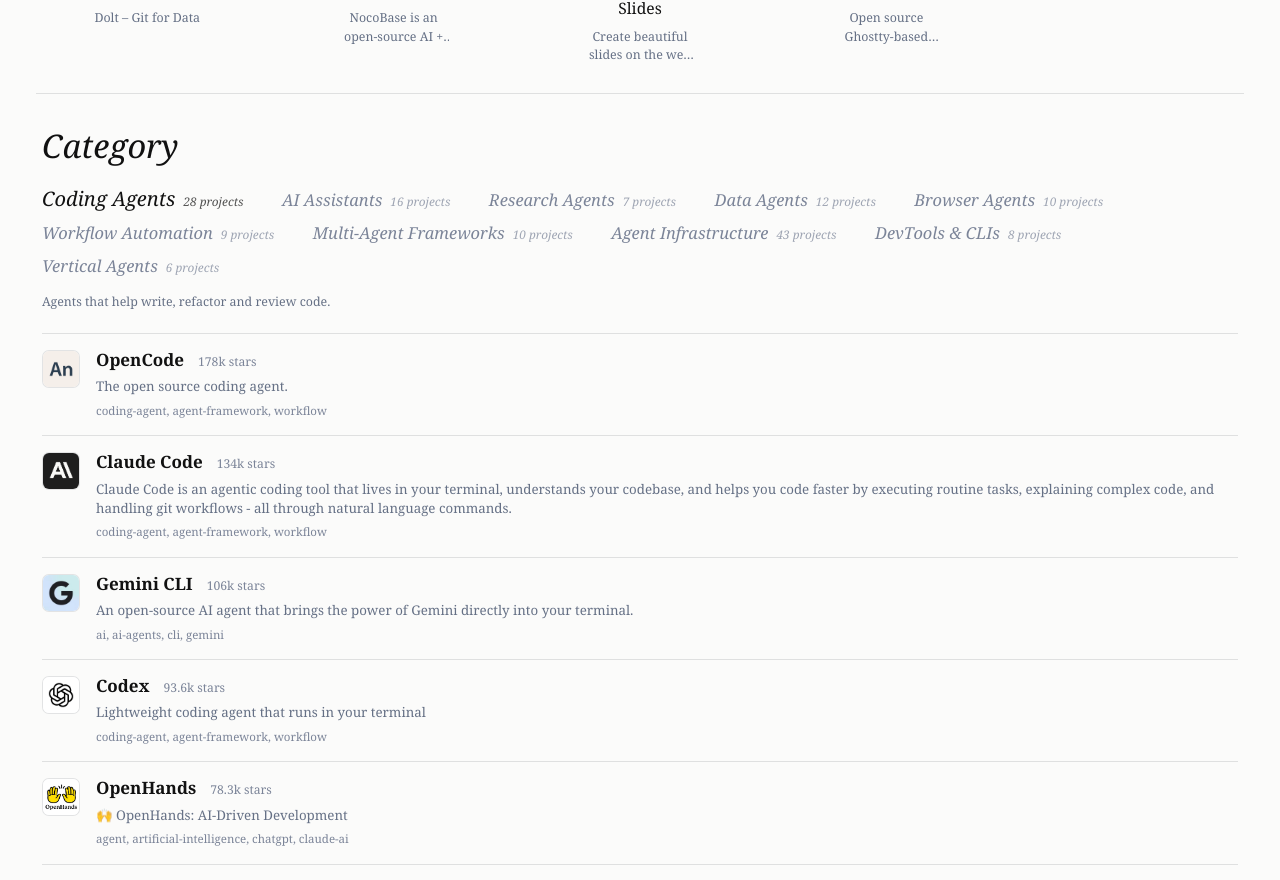
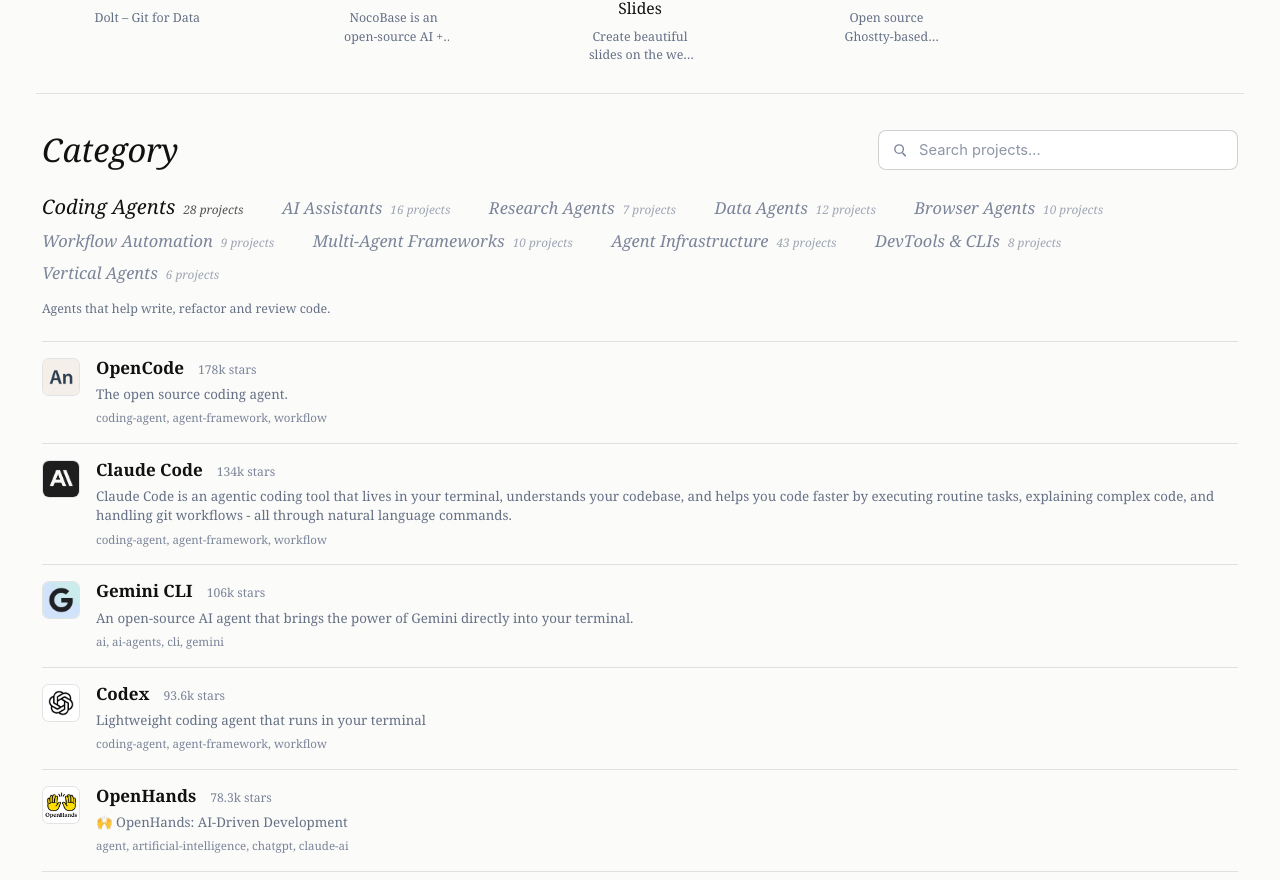
Before and after one commit to Dmaner/awesome-agent-projects, a React (Vite) app: page / in a window 1280 px wide. Shown: the part 1910-2790 px from the top of the page. Built offline with nearby package versions, Linux system fonts and the light colour scheme.

Commit message:
Add category search

```diff
--- a/src/App.tsx
+++ b/src/App.tsx
@@ -1,4 +1,4 @@
-import { useEffect, useMemo, useState } from "react";
+import { useEffect, useMemo, useState, type ReactNode } from "react";
 import directoryMarkdown from "../content/awesome-agent-projects.md?raw";
 import { parseDirectoryMarkdown } from "./data/markdown";
 import type { AgentCategory, AgentProject, CategoryProject } from "./data/types";
@@ -96,9 +96,15 @@
 
 function CategoryDirectory({ categories }: { categories: AgentCategory[] }) {
   const [activeCategoryName, setActiveCategoryName] = useState(() => categories.find((category) => category.name === DEFAULT_CATEGORY)?.name ?? categories[0]?.name ?? "");
+  const [searchQuery, setSearchQuery] = useState("");
   const activeCategory = useMemo(
     () => categories.find((category) => category.name === activeCategoryName) ?? categories[0],
     [activeCategoryName, categories],
+  );
+  const searchTerms = useMemo(() => getSearchTerms(searchQuery), [searchQuery]);
+  const filteredProjects = useMemo(
+    () => activeCategory?.projects.filter((project) => projectMatchesSearch(project, searchTerms)) ?? [],
+    [activeCategory, searchTerms],
   );
 
   if (!activeCategory) {
@@ -107,10 +113,25 @@
 
   return (
     <section className="project-section category-section" aria-labelledby="category-heading">
-      <div className="section-heading-row">
+      <div className="section-heading-row category-heading-row">
         <h2 id="category-heading" className="section-heading">
           Category
         </h2>
+        <label className="category-search" aria-label="Search category projects">
+          <SearchIcon />
+          <input
+            className="category-search__input"
+            type="search"
+            value={searchQuery}
+            placeholder="Search projects..."
+            onChange={(event) => setSearchQuery(event.target.value)}
+          />
+          {searchQuery ? (
+            <button className="category-search__clear" type="button" aria-label="Clear search" onClick={() => setSearchQuery("")}>
+              <ClearIcon />
+            </button>
+          ) : null}
+        </label>
       </div>
 
       <div className="category-tabs" role="tablist" aria-label="Project categories">
@@ -137,18 +158,32 @@
         role="tabpanel"
         aria-labelledby={`${slugify(activeCategory.name)}-tab`}
       >
-        <p className="category-panel__description">{activeCategory.description}</p>
-        <ul className="category-projects" aria-label={`${activeCategory.name} projects`}>
-          {activeCategory.projects.map((project) => (
-            <CategoryProjectRow key={`${activeCategory.name}-${project.repo}`} project={project} />
-          ))}
-        </ul>
+        <div className="category-panel__summary">
+          <p className="category-panel__description">{activeCategory.description}</p>
+          {searchTerms.length > 0 ? (
+            <span className="category-panel__result-count">
+              {filteredProjects.length} of {activeCategory.projects.length}
+            </span>
+          ) : null}
+        </div>
+        {filteredProjects.length > 0 ? (
+          <ul className="category-projects" aria-label={`${activeCategory.name} projects`}>
+            {filteredProjects.map((project) => (
+              <CategoryProjectRow key={`${activeCategory.name}-${project.repo}`} project={project} searchTerms={searchTerms} />
+            ))}
+          </ul>
+        ) : (
+          <p className="category-projects__empty">No matching projects</p>
+        )}
       </div>
     </section>
   );
 }
 
-function CategoryProjectRow({ project }: { project: CategoryProject }) {
+function CategoryProjectRow({ project, searchTerms }: { project: CategoryProject; searchTerms: string[] }) {
+  const tagsText = project.tags.length > 0 ? project.tags.join(", ") : project.repo;
+  const showRepoMatch = searchTerms.length > 0 && matchesSearchTerms(project.repo, searchTerms) && !matchesSearchTerms(`${project.name} ${project.about} ${tagsText}`, searchTerms);
+
   return (
     <li className="category-project">
       <a className="category-project__icon-link" href={project.url} target="_blank" rel="noreferrer" aria-label={`Open ${project.name} on GitHub`}>
@@ -157,13 +192,14 @@
       <div className="category-project__body">
         <div className="category-project__topline">
           <a className="category-project__name" href={project.url} target="_blank" rel="noreferrer">
-            {project.name}
+            {highlightText(project.name, searchTerms)}
           </a>
           <span className="category-project__stars">{formatStars(project.stars)} stars</span>
         </div>
-        <p className="category-project__about">{project.about}</p>
+        <p className="category-project__about">{highlightText(project.about, searchTerms)}</p>
         <span className="category-project__tags">
-          {project.tags.length > 0 ? project.tags.join(", ") : project.repo}
+          {highlightText(tagsText, searchTerms)}
+          {showRepoMatch ? <span className="category-project__repo-match">repo: {highlightText(project.repo, searchTerms)}</span> : null}
         </span>
       </div>
     </li>
@@ -197,6 +233,28 @@
   );
 }
 
+function SearchIcon() {
+  return (
+    <svg viewBox="0 0 24 24" role="img" aria-hidden="true">
+      <path
+        d="M10.8 4.2a6.6 6.6 0 1 1 0 13.2 6.6 6.6 0 0 1 0-13.2Zm0 1.8a4.8 4.8 0 1 0 0 9.6 4.8 4.8 0 0 0 0-9.6Zm5.1 9.1 4 4a1 1 0 0 1-1.4 1.4l-4-4 1.4-1.4Z"
+        fill="currentColor"
+      />
+    </svg>
+  );
+}
+
+function ClearIcon() {
+  return (
+    <svg viewBox="0 0 24 24" role="img" aria-hidden="true">
+      <path
+        d="m12 10.6 4.3-4.3 1.4 1.4-4.3 4.3 4.3 4.3-1.4 1.4-4.3-4.3-4.3 4.3-1.4-1.4 4.3-4.3-4.3-4.3 1.4-1.4 4.3 4.3Z"
+        fill="currentColor"
+      />
+    </svg>
+  );
+}
+
 function slugify(value: string) {
   return value.toLowerCase().replace(/[^a-z0-9]+/g, "-").replace(/(^-|-$)/g, "");
 }
@@ -214,3 +272,70 @@
   }
   return String(stars);
 }
+
+function getSearchTerms(query: string) {
+  return query
+    .trim()
+    .toLowerCase()
+    .split(/\s+/)
+    .map((term) => term.trim())
+    .filter(Boolean);
+}
+
+function projectMatchesSearch(project: CategoryProject, searchTerms: string[]) {
+  if (searchTerms.length === 0) {
+    return true;
+  }
+
+  const tagsText = project.tags.join(" ");
+  return matchesSearchTerms(`${project.name} ${project.repo} ${project.about} ${tagsText}`, searchTerms)
+    || searchTerms.every((term) => [project.name, project.repo, tagsText].some((field) => fuzzyIncludes(field, term)));
+}
+
+function matchesSearchTerms(value: string, searchTerms: string[]) {
+  const normalizedValue = normalizeSearchValue(value);
+  return searchTerms.every((term) => normalizedValue.includes(term));
+}
+
+function fuzzyIncludes(value: string, term: string) {
+  if (term.length < 3) {
+    return false;
+  }
+
+  const normalizedValue = normalizeSearchValue(value);
+  let termIndex = 0;
+  for (const character of normalizedValue) {
+    if (character === term[termIndex]) {
+      termIndex += 1;
+      if (termIndex === term.length) {
+        return true;
+      }
+    }
+  }
+  return false;
+}
+
+function normalizeSearchValue(value: string) {
+  return value.toLowerCase();
+}
+
+function highlightText(text: string, searchTerms: string[]): ReactNode {
+  const exactTerms = searchTerms
+    .filter((term) => text.toLowerCase().includes(term))
+    .sort((left, right) => right.length - left.length);
+
+  if (exactTerms.length === 0) {
+    return text;
+  }
+
+  const pattern = new RegExp(`(${exactTerms.map(escapeRegExp).join("|")})`, "gi");
+  return text.split(pattern).map((part, index) => (
+    exactTerms.some((term) => part.toLowerCase() === term)
+      ? <mark className="search-highlight" key={`${part}-${index}`}>{part}</mark>
+      : part
+  ));
+}
+
+function escapeRegExp(value: string) {
+  return value.replace(/[.*+?^${}()|[\]\\]/g, "\\$&");
+}
--- a/src/styles.css
+++ b/src/styles.css
@@ -261,6 +261,85 @@
   border-top: 1px solid var(--line);
 }
 
+.category-heading-row {
+  align-items: center;
+}
+
+.category-search {
+  width: min(100%, 360px);
+  min-height: 40px;
+  display: grid;
+  grid-template-columns: 18px minmax(0, 1fr) 28px;
+  align-items: center;
+  gap: 10px;
+  padding: 0 8px 0 12px;
+  border: 1px solid var(--line-strong);
+  border-radius: 8px;
+  color: var(--muted-light);
+  background: color-mix(in srgb, var(--panel-strong), transparent 8%);
+  transition:
+    border-color 160ms ease,
+    box-shadow 160ms ease,
+    color 160ms ease;
+}
+
+.category-search:focus-within {
+  border-color: color-mix(in srgb, var(--accent), var(--line-strong) 36%);
+  color: var(--text);
+  box-shadow: 0 0 0 3px color-mix(in srgb, var(--accent), transparent 86%);
+}
+
+.category-search svg {
+  width: 18px;
+  height: 18px;
+}
+
+.category-search__input {
+  min-width: 0;
+  width: 100%;
+  height: 38px;
+  padding: 0;
+  border: 0;
+  outline: 0;
+  color: var(--text);
+  background: transparent;
+  font-family: var(--font-sans);
+  font-size: 0.92rem;
+  line-height: 1;
+}
+
+.category-search__input::placeholder {
+  color: var(--muted-light);
+  opacity: 0.86;
+}
+
+.category-search__input::-webkit-search-decoration,
+.category-search__input::-webkit-search-cancel-button {
+  appearance: none;
+}
+
+.category-search__clear {
+  width: 28px;
+  height: 28px;
+  display: grid;
+  place-items: center;
+  padding: 0;
+  border: 0;
+  border-radius: 7px;
+  color: var(--muted-light);
+  background: transparent;
+  cursor: pointer;
+  transition:
+    color 160ms ease,
+    background-color 160ms ease;
+}
+
+.category-search__clear:hover,
+.category-search__clear:focus-visible {
+  color: var(--text);
+  background: color-mix(in srgb, var(--accent), transparent 88%);
+}
+
 .category-tabs {
   display: flex;
   flex-wrap: wrap;
@@ -309,6 +388,13 @@
   white-space: nowrap;
 }
 
+.category-panel__summary {
+  display: flex;
+  align-items: baseline;
+  justify-content: space-between;
+  gap: 18px;
+}
+
 .category-panel__description {
   margin: 0 0 22px;
   max-width: 44ch;
@@ -317,10 +403,29 @@
   line-height: 1.5;
 }
 
+.category-panel__result-count {
+  flex: 0 0 auto;
+  color: var(--muted-light);
+  font-family: var(--font-sans);
+  font-size: 0.76rem;
+  line-height: 1;
+  white-space: nowrap;
+}
+
 .category-projects {
   margin: 0;
   padding: 0;
   list-style: none;
+}
+
+.category-projects__empty {
+  margin: 0;
+  padding: 22px 0;
+  border-top: 1px solid var(--line);
+  border-bottom: 1px solid var(--line);
+  color: var(--muted);
+  font-family: var(--font-sans);
+  font-size: 0.88rem;
 }
 
 .category-project {
@@ -398,6 +503,18 @@
   line-height: 1.45;
 }
 
+.category-project__repo-match {
+  display: block;
+  margin-top: 3px;
+}
+
+.search-highlight {
+  padding: 0 0.12em;
+  border-radius: 3px;
+  color: inherit;
+  background: color-mix(in srgb, #f5c84b, transparent 48%);
+}
+
 .site-footer {
   margin-top: 48px;
   padding: 28px 0 30px;
@@ -458,6 +575,16 @@
     margin-bottom: 24px;
   }
 
+  .category-heading-row {
+    align-items: stretch;
+    flex-direction: column;
+    gap: 18px;
+  }
+
+  .category-search {
+    width: 100%;
+  }
+
   .project-strip {
     grid-template-columns: repeat(2, minmax(0, 1fr));
     gap: 28px 22px;
@@ -478,7 +605,16 @@
 
   .category-panel__description {
     margin-bottom: 18px;
-    text-align: center;
+  }
+
+  .category-panel__summary {
+    align-items: flex-start;
+    flex-direction: column;
+    gap: 0;
+  }
+
+  .category-panel__result-count {
+    margin-bottom: 18px;
   }
 
   .category-project {
```
